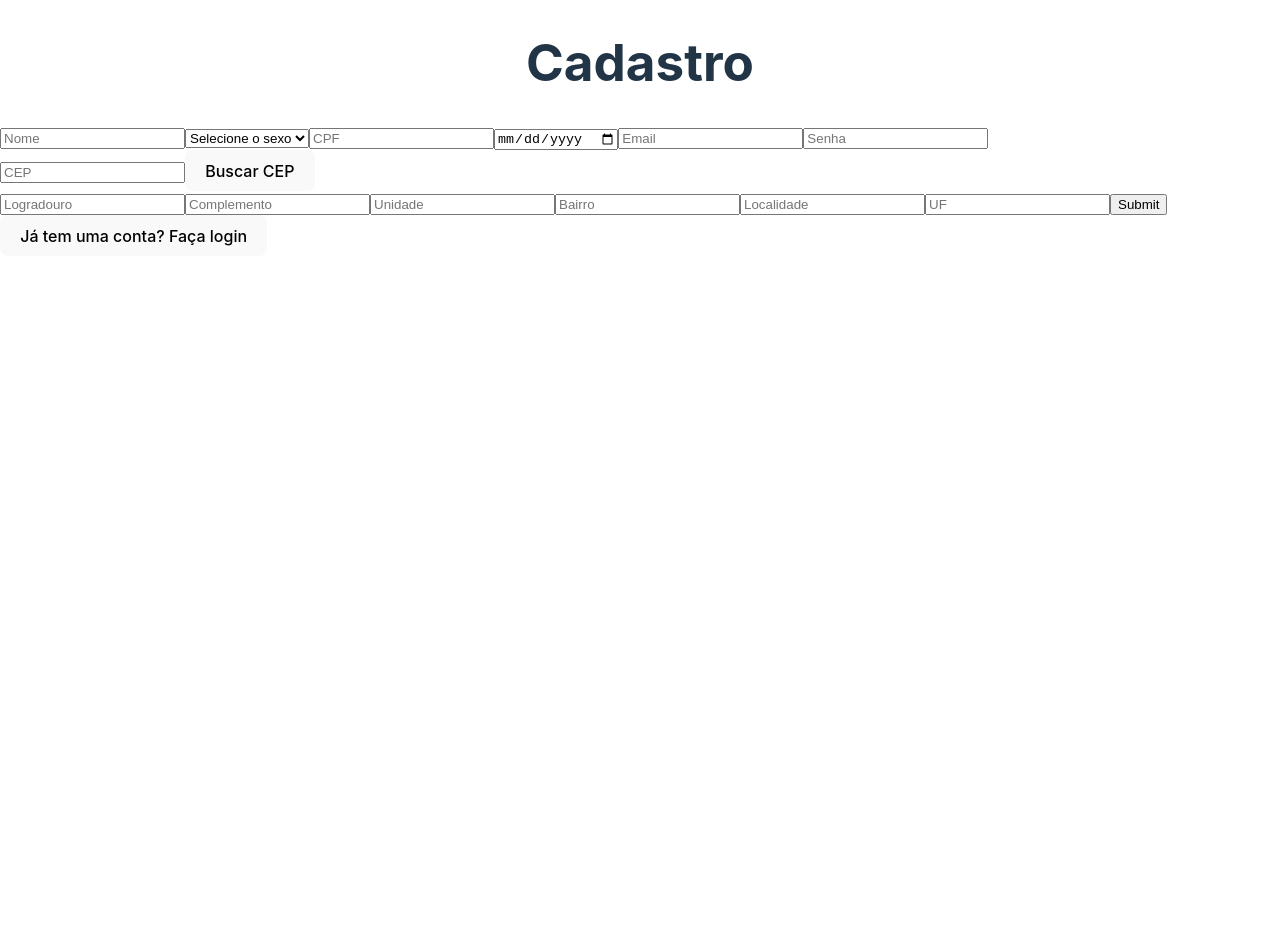
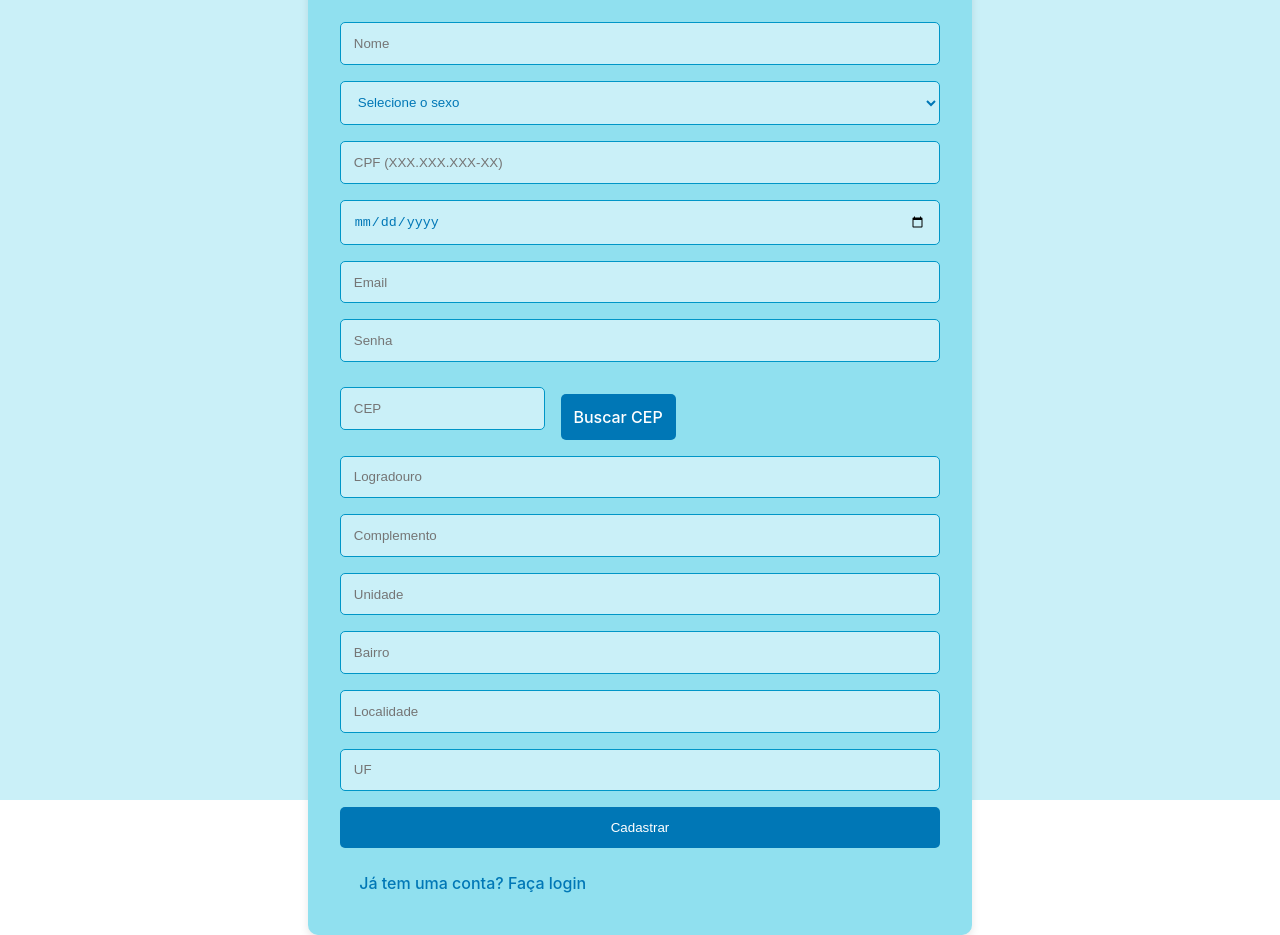
Before and after one commit to rafaellindemann/Aqua365, a React (Vite) app: page /login in a window 1280 px wide. Both pictures are taken after a click on the button "Não tem uma conta? Cadastre-se". Before the commit the page ends 800 px from the top, so only its background shows below. Built offline with nearby package versions, Linux system fonts and the light colour scheme.

Commit message:
feat: Add estilização dos forms de login e cadastro de usuário; add validação de cpf em unicidade e formato; melhorias na UX do cadastro

```diff
--- a/src/components/FormCadastro.jsx
+++ b/src/components/FormCadastro.jsx
@@ -1,14 +1,21 @@
-import React, { useState } from 'react';
+import React, { useState, useContext } from 'react';
 import { useForm } from 'react-hook-form';
-import { useContext } from 'react';
 import { GlobalContext } from '../context/GlobalContext';
+import styles from './FormCadastro.module.css';
 
 function FormCadastro({ switchToLogin }) {
   const { register, handleSubmit, formState: { errors }, setValue, getValues } = useForm();
-  const { addUsuario } = useContext(GlobalContext);
+  const { usuarios, addUsuario } = useContext(GlobalContext);
   const [cepLoading, setCepLoading] = useState(false);
 
   const onSubmit = data => {
+    // Verificar se o CPF já existe
+    const cpfExistente = usuarios.find(user => user.cpf === data.cpf);
+    if (cpfExistente) {
+      alert("CPF já cadastrado. Por favor, use outro CPF.");
+      return;
+    }
+
     // Adicionar o novo usuário
     const novoUsuario = {
       ...data,
@@ -25,7 +32,7 @@ function FormCadastro({ switchToLogin }) {
     };
     addUsuario(novoUsuario);
     alert("Usuário cadastrado com sucesso!");
-    console.log(novoUsuario);
+    switchToLogin();
   };
 
   const buscarEndereco = async () => {
@@ -55,7 +62,8 @@ function FormCadastro({ switchToLogin }) {
   };
 
   return (
-    <div>
+    <div className={styles.container}>
+      <div className={styles.formWrapper}>
         <h1>Cadastro</h1>
         <form onSubmit={handleSubmit(onSubmit)}>
           <input type="text" placeholder="Nome" {...register("nome", { required: true })} />
@@ -69,8 +77,8 @@ function FormCadastro({ switchToLogin }) {
           </select>
           {errors.sexo && <p>Sexo é obrigatório</p>}
 
-        <input type="text" placeholder="CPF" {...register("cpf", { required: true })} />
-        {errors.cpf && <p>CPF é obrigatório</p>}
+          <input type="text" placeholder="CPF (XXX.XXX.XXX-XX)" {...register("cpf", { required: true, pattern: /^\d{3}\.\d{3}\.\d{3}-\d{2}$/ })} />
+          {errors.cpf && <p>CPF inválido ou já cadastrado</p>}
 
           <input type="date" placeholder="Data de Nascimento" {...register("data_nasc", { required: true })} />
           {errors.data_nasc && <p>Data de Nascimento é obrigatória</p>}
@@ -81,7 +89,7 @@ function FormCadastro({ switchToLogin }) {
           <input type="password" placeholder="Senha" {...register("senha", { required: true })} />
           {errors.senha && <p>Senha é obrigatória</p>}
 
-        <div>
+          <div className={styles.cepContainer}>
             <input type="text" placeholder="CEP" {...register("CEP", { required: true })} />
             <button type="button" onClick={buscarEndereco} disabled={cepLoading}>
               {cepLoading ? 'Buscando...' : 'Buscar CEP'}
@@ -105,9 +113,10 @@ function FormCadastro({ switchToLogin }) {
           <input type="text" placeholder="UF" {...register("UF", { required: true })} />
           {errors.UF && <p>UF é obrigatória</p>}
 
-        <input type="submit" />
+          <input type="submit" value="Cadastrar" />
         </form>
         <button onClick={switchToLogin}>Já tem uma conta? Faça login</button>
+      </div>
     </div>
   );
 }
--- /dev/null
+++ b/src/components/FormCadastro.module.css
@@ -0,0 +1,79 @@
+.container {
+    display: flex;
+    justify-content: center;
+    align-items: center;
+    height: 100vh;
+    background-color: var(--cor-1);
+  }
+
+  .formWrapper {
+    background: var(--cor-2);
+    padding: 2rem;
+    border-radius: 10px;
+    box-shadow: 0 4px 8px rgba(0, 0, 0, 0.1);
+    max-width: 600px;
+    width: 100%;
+  }
+
+  h1 {
+    text-align: center;
+    color: var(--cor-4a);
+  }
+
+  form {
+    display: flex;
+    flex-direction: column;
+    gap: 1rem;
+  }
+
+  input[type="text"],
+  input[type="password"],
+  input[type="date"],
+  select {
+    padding: 0.8rem;
+    border-radius: 5px;
+    border: 1px solid var(--cor-3a);
+    background-color: var(--cor-1);
+    color: var(--cor-4);
+  }
+
+  input[type="submit"],
+  button[type="button"] {
+    background: var(--cor-4);
+    color: white;
+    padding: 0.8rem;
+    border: none;
+    border-radius: 5px;
+    cursor: pointer;
+    transition: background 0.3s;
+  }
+
+  input[type="submit"]:hover,
+  button[type="button"]:hover {
+    background: var(--cor-4a);
+  }
+
+  button {
+    background: none;
+    border: none;
+    color: var(--cor-4);
+    cursor: pointer;
+    text-align: center;
+    margin-top: 1rem;
+  }
+
+  button:hover {
+    text-decoration: underline;
+  }
+
+  p {
+    color: red;
+    font-size: 0.9rem;
+    margin: 0;
+  }
+
+  .cepContainer {
+    display: flex;
+    gap: 1rem;
+    align-items: center;
+  }
--- a/src/components/FormLogin.jsx
+++ b/src/components/FormLogin.jsx
@@ -2,6 +2,7 @@ import React, { useContext } from 'react';
 import { useForm } from 'react-hook-form';
 import { GlobalContext } from "../context/GlobalContext";
 import { useNavigate } from 'react-router-dom';
+import styles from './FormLogin.module.css';
 
 function FormLogin({ switchToCadastro }) {
   const { register, handleSubmit, formState: { errors } } = useForm();
@@ -19,7 +20,8 @@ function FormLogin({ switchToCadastro }) {
   }
 
   return (
-    <div>
+    <div className={styles.container}>
+      <div className={styles.formWrapper}>
         <h1>Login</h1>
         <form onSubmit={handleSubmit(onSubmit)}>
           <input type="text" placeholder="Email" {...register("Email", {required: true, pattern: /^\S+@\S+$/i})} />
@@ -28,11 +30,52 @@ function FormLogin({ switchToCadastro }) {
           <input type="password" placeholder="Senha" {...register("Senha", {required: true})} />
           {errors.Senha && <p>Senha é obrigatória</p>}
 
-        <input type="submit" />
+          <input type="submit" value="Entrar" />
         </form>
         <button onClick={switchToCadastro}>Não tem uma conta? Cadastre-se</button>
+      </div>
     </div>
   );
 }
 
 export default FormLogin;
+
+
+// import React, { useContext } from 'react';
+// import { useForm } from 'react-hook-form';
+// import { GlobalContext } from "../context/GlobalContext";
+// import { useNavigate } from 'react-router-dom';
+
+// function FormLogin({ switchToCadastro }) {
+//   const { register, handleSubmit, formState: { errors } } = useForm();
+//   const { usuarios, setIsLoggedIn } = useContext(GlobalContext);
+//   const navigate = useNavigate();
+
+//   const onSubmit = data => {
+//     const user = usuarios.find(user => user.email === data.Email && user.senha === data.Senha);
+//     if (user) {
+//       setIsLoggedIn(true);
+//       navigate('/');
+//     } else {
+//       alert("Email ou senha incorretos");
+//     }
+//   }
+
+//   return (
+//     <div>
+//       <h1>Login</h1>
+//       <form onSubmit={handleSubmit(onSubmit)}>
+//         <input type="text" placeholder="Email" {...register("Email", {required: true, pattern: /^\S+@\S+$/i})} />
+//         {errors.Email && <p>Email inválido</p>}
+
+//         <input type="password" placeholder="Senha" {...register("Senha", {required: true})} />
+//         {errors.Senha && <p>Senha é obrigatória</p>}
+
+//         <input type="submit" />
+//       </form>
+//       <button onClick={switchToCadastro}>Não tem uma conta? Cadastre-se</button>
+//     </div>
+//   );
+// }
+
+// export default FormLogin;
--- /dev/null
+++ b/src/components/FormLogin.module.css
@@ -0,0 +1,69 @@
+.container {
+  display: flex;
+  justify-content: center;
+  align-items: center;
+  height: 100vh;
+  background-color: var(--cor-1);
+}
+
+.formWrapper {
+  background: var(--cor-2);
+  padding: 2rem;
+  border-radius: 10px;
+  box-shadow: 0 4px 8px rgba(0, 0, 0, 0.1);
+  max-width: 400px;
+  width: 100%;
+}
+
+h1 {
+  text-align: center;
+  color: var(--cor-4a);
+}
+
+form {
+  display: flex;
+  flex-direction: column;
+  gap: 1rem;
+}
+
+input[type="text"],
+input[type="password"] {
+  padding: 0.8rem;
+  border-radius: 5px;
+  border: 1px solid var(--cor-3a);
+  background-color: var(--cor-1);
+  color: var(--cor-4);
+}
+
+input[type="submit"] {
+  background: var(--cor-4);
+  color: white;
+  padding: 0.8rem;
+  border: none;
+  border-radius: 5px;
+  cursor: pointer;
+  transition: background 0.3s;
+}
+
+input[type="submit"]:hover {
+  background: var(--cor-4a);
+}
+
+button {
+  background: none;
+  border: none;
+  color: var(--cor-4);
+  cursor: pointer;
+  text-align: center;
+  margin-top: 1rem;
+}
+
+button:hover {
+  text-decoration: underline;
+}
+
+p {
+  color: red;
+  font-size: 0.9rem;
+  margin: 0;
+}
```
Lines whose indentation alone changed are shown as unchanged.
